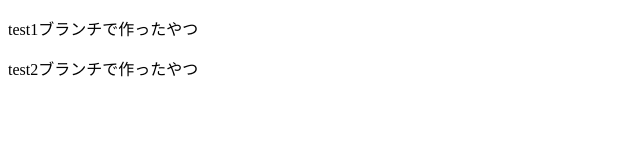
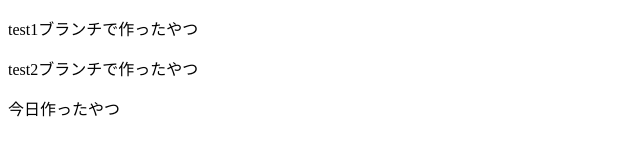
Before and after one commit to stst5821/Git_playground, a plain HTML site: page index.html in a window 1280 px wide. Shown: the whole page, without its empty margins (0-640 px from the left). Drawn offline with Linux system fonts and the light colour scheme.

Commit message:
上書き

```diff
--- a/index.html
+++ b/index.html
@@ -9,5 +9,6 @@
   <body>
     <p>test1ブランチで作ったやつ</p>
     <p>test2ブランチで作ったやつ</p>
+    <p>今日作ったやつ</p>
   </body>
 </html>
```
